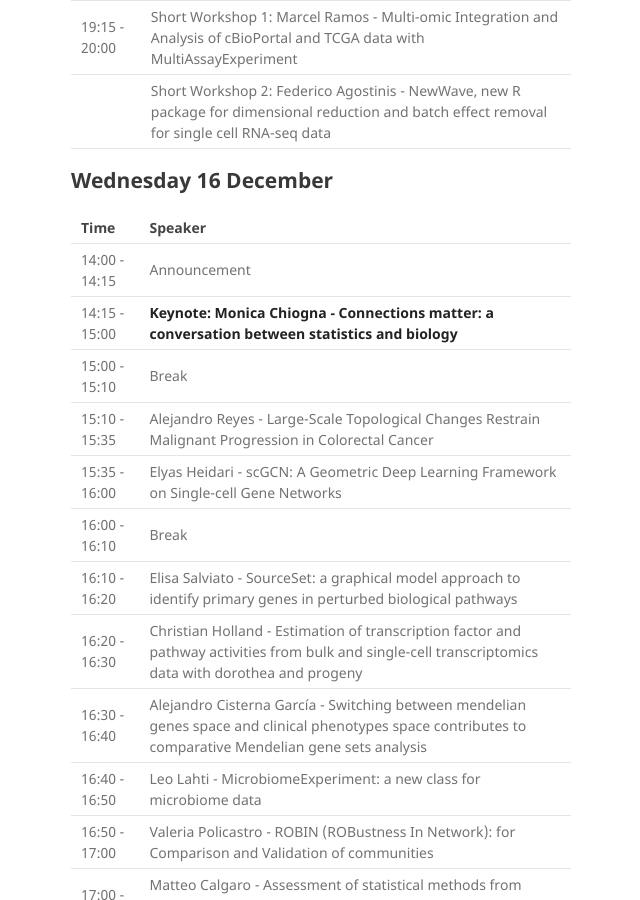
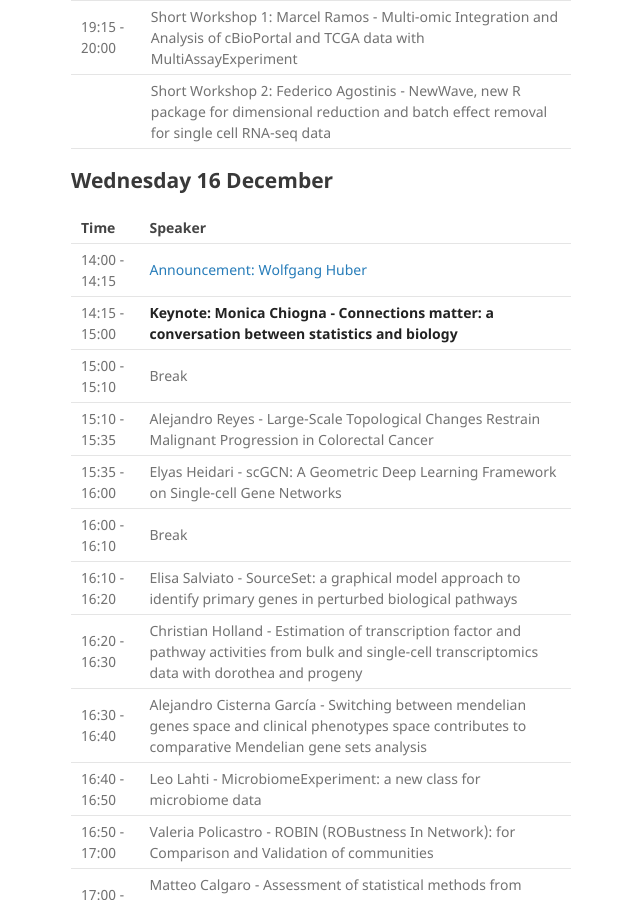
Before and after one commit to Bioconductor/EuroBioc2020, a Jekyll site: the page built from docs/conference_schedule.md, in a window 1280 px wide and 900 px high, scrolled down 2566 px. Shown: the whole window, without its empty margins (499-1139 px from the left). Built offline with Jekyll 4.4.1, drawn with Linux system fonts in a browser that asks for light colours.

Commit message:
Wolfgang slides

```diff
--- a/docs/conference_schedule.md
+++ b/docs/conference_schedule.md
@@ -61,7 +61,7 @@ The conference will take place on 14-18 December 2020, from 14:00 to 20:00 CET.
 
 | Time | Speaker |
 | ---- | ------- |
-| 14:00 - 14:15 | Announcement |
+| 14:00 - 14:15 | [Announcement: Wolfgang Huber](https://docs.google.com/presentation/d/1CJBBehBNYD6jPvbVrcUPVeJ1fGpJjHLXxlEGFx1Tchc/edit?usp=sharing) |
 | 14:15 - 15:00 | **Keynote: Monica Chiogna - Connections matter: a conversation between statistics and biology** |
 | 15:00 - 15:10 | Break |
 | 15:10 - 15:35 | Alejandro Reyes - Large-Scale Topological Changes Restrain Malignant Progression in Colorectal Cancer |
```
